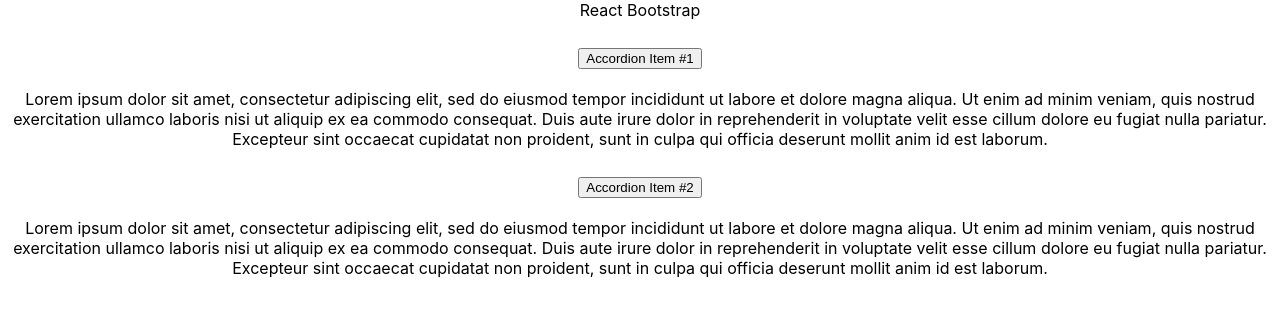
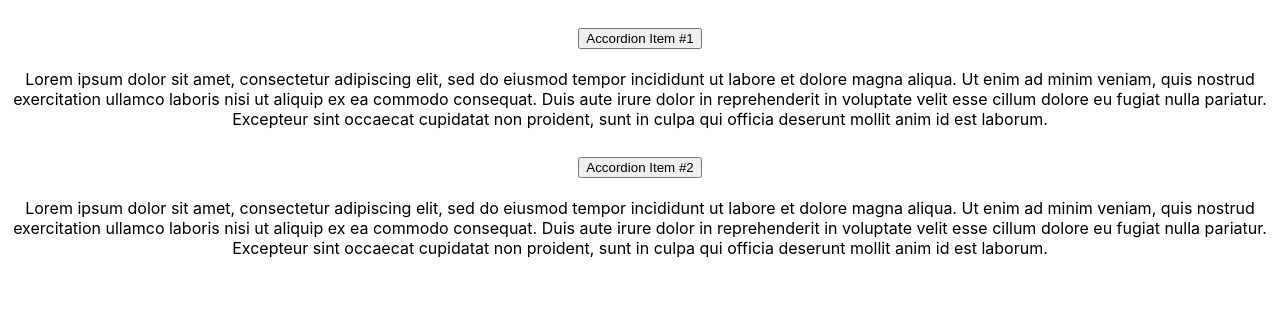
Before and after one commit to Sharuka-Rajapaksha/React-BootStrap, a React (Create React App) app: page / in a window 1280 px wide. Shown: the top 316 px of the page. Built offline with nearby package versions, Linux system fonts and the light colour scheme.

Commit message:
UPDATE Main

```diff
--- a/src/Components/Main.js
+++ b/src/Components/Main.js
@@ -1,13 +1,15 @@
 import React from 'react'
 import Accordion from 'react-bootstrap/Accordion';
+import Alert from 'react-bootstrap/Alert';
 
 export default function Main() {
   return (
     <div>
-        <div>
-            React Bootstrap
 
-            <Accordion defaultActiveKey="0">
+
+              <div className="accordin">
+
+              <Accordion defaultActiveKey="0">
               <Accordion.Item eventKey="0">
                 <Accordion.Header>Accordion Item #1</Accordion.Header>
                 <Accordion.Body>
@@ -33,6 +35,10 @@
               </Accordion.Body>
             </Accordion.Item>
         </Accordion>
+              </div>
+
+        <div className="alert">
+
 
         </div>
 
```
